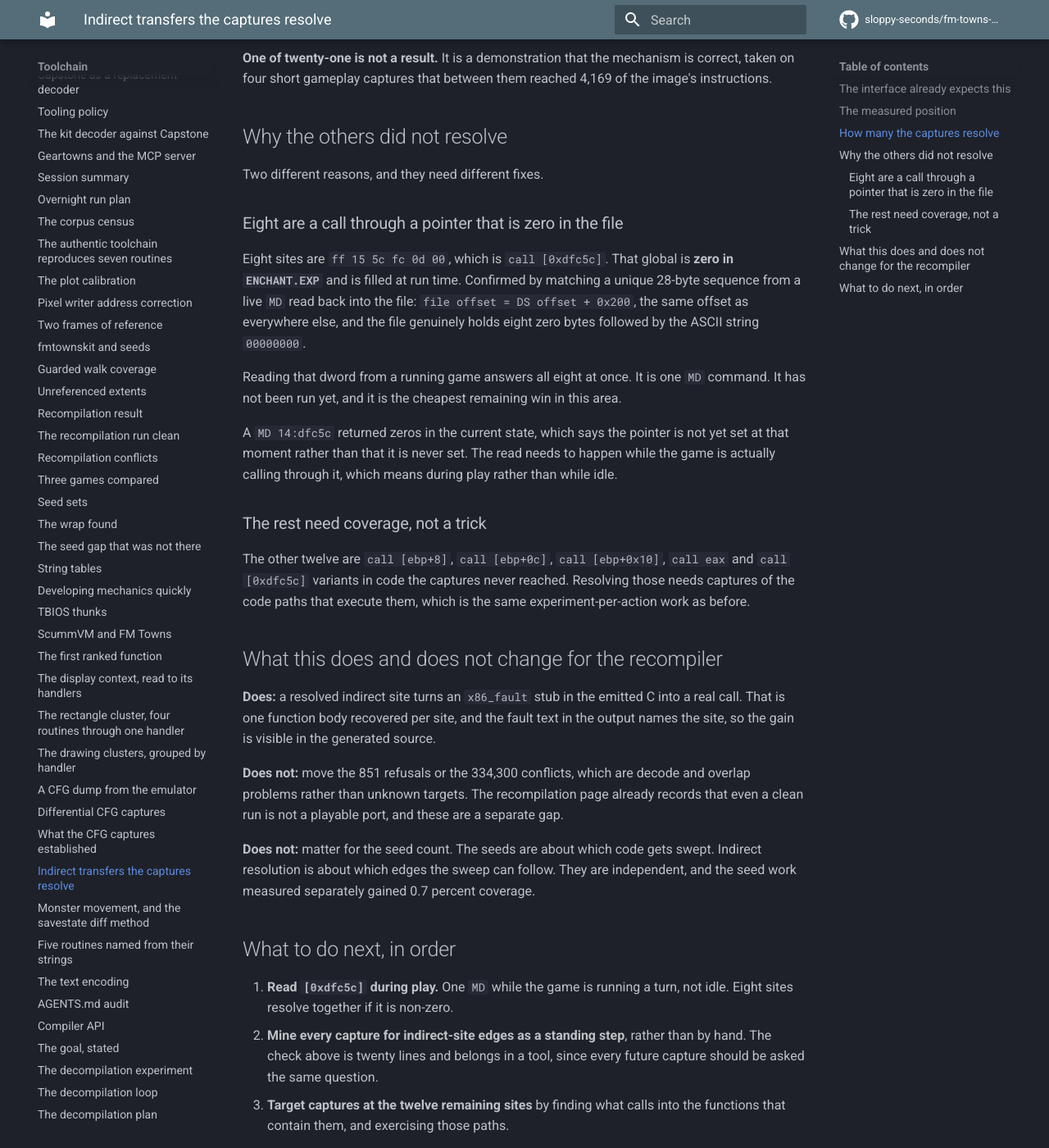
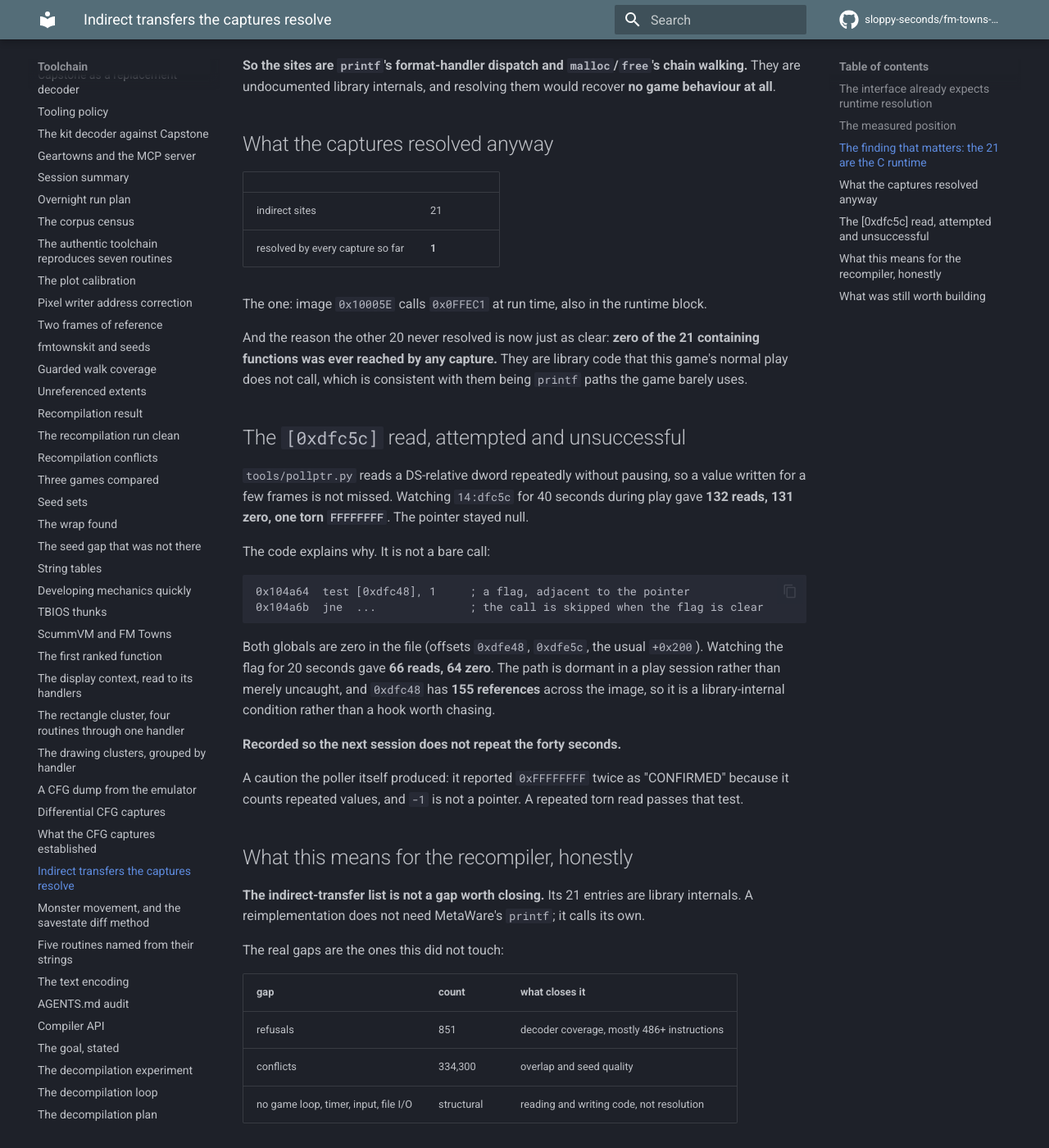
Before and after one commit to sloppy-seconds/fm-towns-ultima, an MkDocs documentation site: the page built from docs/indirect-resolution.md, in a window 1280 px wide and 1400 px high, scrolled down 1188 px. Shown: the whole window at 82% size. Built offline with MkDocs 1.6.1 and Material for MkDocs 9.7.7, drawn with Linux system fonts in a browser that asks for light colours; comment, search, counter and statistics services are not loaded; some of the changed text lies outside the part shown.

Commit message:
The 21 indirect transfers are the C runtime, not the game
Chased the eight call [0xdfc5c] sites with a poller, got zeros, and then asked what
the sites actually are instead of assuming they mattered. That was the right
question and the answer closes the whole line of work.

All 21 sites sit between image 0x102604 and 0x1051CA, one contiguous block at the
top of the image, and the strings there name it: _mwaprintf, send_pad,
each_format_directive, convert_ival, convert_pointer, out_convert_dreal,
each_item, insert_into_free_chain, search_free_chain, HEAPCODE.

_mw is MetaWare. The ff 55 08 sites are call [ebp+8], the output callback in
printf's format dispatch. The ones near HEAPCODE are malloc and free walking the
free chain.

So the unresolved list is library internals. Resolving it would recover no game
behaviour, and a reimplementation does not need MetaWare's printf because it calls
its own.

Consistent with that: zero of the 21 containing functions was ever reached by any
capture, and the one site the captures did resolve, image 0x10005E to 0xFFEC1, is
also in that library block.

The poller attempt is recorded as a negative so it is not repeated: 132 reads of
14:dfc5c over 40 seconds of play, 131 zero, one torn FFFFFFFF. The surrounding
code tests a flag at 0xdfc48 before calling, the flag has 155 references, and
watching it for 20 seconds gave 64 zeros. Dormant in a play session, not merely
uncaught, so console polling was never going to win that race.

Also records that the poller calls a repeated FFFFFFFF CONFIRMED because min-hits
counts occurrences and -1 is not a pointer. Known weakness, stated in the tool.

The real gaps are untouched by this: 851 refusals, 334300 conflicts, and the
missing game loop, timer, input and file I/O.

````diff
--- a/docs/indirect-resolution.md
+++ b/docs/indirect-resolution.md
@@ -3,92 +3,104 @@
 The question: do the CFG captures improve `fmtownskit`'s ability to decompile or recompile the game,
 as distinct from widening the static seed set.
 
-**Short answer: the mechanism works, the yield is 1 of 21 in the captures taken so far, and eight of
-the remaining twenty are resolvable in one command that has not been run.**
+**Short answer: no, and the attempt produced a better answer than a result.** The 21 unresolved
+indirect transfers are not game logic. They are MetaWare's C runtime, and chasing them was chasing the
+wrong 21 sites.
 
-## The interface already expects this
+## The interface already expects runtime resolution
 
-`references/vs-sr-dev/fmtownskit/recomp/discover.py` records indirect transfers and says what they
-are for, in its own words at the point the walker refuses to guess:
+`references/vs-sr-dev/fmtownskit/recomp/discover.py` records indirect transfers and says what they are
+for, in its own words at the point the walker refuses to guess:
 
 > Returning None is the correct answer: the transfer is indirect and unresolved, which is what
 > `indirect` means and what the runtime is for.
 
-So the runtime is the designed answer to these sites, not a workaround.
+So the mechanism is intended. The defect was in assuming the sites were interesting.
 
 ## The measured position
 
-Running `discover.load('ENCHANT.EXP')` with the current 532 seeds:
+`discover.load('ENCHANT.EXP')` with the current 532 seeds:
 
 ```
 698 functions, 547923 instructions, 1138645 bytes of code
 72 jump tables (68 bounded), 21 indirect transfers unresolved, 851 refused, 334300 conflicts
 ```
 
-The documentation said 24 unresolved. The current tool says **21**, so that figure has moved and the
-older count is stale rather than wrong-at-the-time.
+The documentation said 24 unresolved. The current tool says **21**, so that figure is stale.
 
-## How many the captures resolve
+## The finding that matters: the 21 are the C runtime
 
-Taking every edge from every capture and asking which indirect sites appear as their source:
+Every one of the 21 sites sits between image offset `0x102604` and `0x1051CA`, a contiguous block at
+the top of the image. The strings in that block name what it is:
+
+```
+_mwinit_buf      _mwaprintf       send_pad          pad_to_field_width
+each_format_directive   pre_fixup   convert_ival     convert_int_or_long
+convert_pointer  out_convert_dreal  _mwFINIT        _mwARG
+_mwdos_interface1  _mwzclose   each_item   each_free_item
+remove_from_free_chain   insert_into_free_chain   search_free_chain   HEAPCODE
+```
+
+`_mw` is MetaWare. The `ff 55 08` sites are `call [ebp+8]`, which in `printf` is the output-callback
+argument. The sites near `HEAPCODE` are the allocator walking its free chain.
+
+**So the sites are `printf`'s format-handler dispatch and `malloc`/`free`'s chain walking.** They are
+undocumented library internals, and resolving them would recover **no game behaviour at all**.
+
+## What the captures resolved anyway
 
 | | |
 |---|---|
 | indirect sites | 21 |
-| resolved by the captures | **1** |
+| resolved by every capture so far | **1** |
 
-The one: image `0x10005E` calls, at runtime, `0x0FFEC1`. The walker could not know that and the
-capture states it.
+The one: image `0x10005E` calls `0x0FFEC1` at run time, also in the runtime block.
 
-**One of twenty-one is not a result.** It is a demonstration that the mechanism is correct, taken on
-four short gameplay captures that between them reached 4,169 of the image's instructions.
+And the reason the other 20 never resolved is now just as clear: **zero of the 21 containing functions
+was ever reached by any capture.** They are library code that this game's normal play does not call,
+which is consistent with them being `printf` paths the game barely uses.
 
-## Why the others did not resolve
+## The `[0xdfc5c]` read, attempted and unsuccessful
 
-Two different reasons, and they need different fixes.
+`tools/pollptr.py` reads a DS-relative dword repeatedly without pausing, so a value written for a few
+frames is not missed. Watching `14:dfc5c` for 40 seconds during play gave **132 reads, 131 zero, one
+torn `FFFFFFFF`**. The pointer stayed null.
 
-### Eight are a call through a pointer that is zero in the file
+The code explains why. It is not a bare call:
 
-Eight sites are `ff 15 5c fc 0d 00`, which is `call [0xdfc5c]`. That global is **zero in
-`ENCHANT.EXP`** and is filled at run time. Confirmed by matching a unique 28-byte sequence from a live
-`MD` read back into the file: `file offset = DS offset + 0x200`, the same offset as everywhere else, and
-the file genuinely holds eight zero bytes followed by the ASCII string `00000000`.
+```
+0x104a64  test [0xdfc48], 1     ; a flag, adjacent to the pointer
+0x104a6b  jne  ...              ; the call is skipped when the flag is clear
+```
 
-Reading that dword from a running game answers all eight at once. It is one `MD` command. It has not
-been run yet, and it is the cheapest remaining win in this area.
+Both globals are zero in the file (offsets `0xdfe48`, `0xdfe5c`, the usual `+0x200`). Watching the flag
+for 20 seconds gave **66 reads, 64 zero**. The path is dormant in a play session rather than merely
+uncaught, and `0xdfc48` has **155 references** across the image, so it is a library-internal condition
+rather than a hook worth chasing.
 
-A `MD 14:dfc5c` returned zeros in the current state, which says the pointer is not yet set at that
-moment rather than that it is never set. The read needs to happen while the game is actually calling
-through it, which means during play rather than while idle.
+**Recorded so the next session does not repeat the forty seconds.**
 
-### The rest need coverage, not a trick
+A caution the poller itself produced: it reported `0xFFFFFFFF` twice as "CONFIRMED" because it counts
+repeated values, and `-1` is not a pointer. A repeated torn read passes that test.
 
-The other twelve are `call [ebp+8]`, `call [ebp+0c]`, `call [ebp+0x10]`, `call eax` and
-`call [0xdfc5c]` variants in code the captures never reached. Resolving those needs captures of the
-code paths that execute them, which is the same experiment-per-action work as before.
+## What this means for the recompiler, honestly
 
-## What this does and does not change for the recompiler
+**The indirect-transfer list is not a gap worth closing.** Its 21 entries are library internals. A
+reimplementation does not need MetaWare's `printf`; it calls its own.
 
-**Does:** a resolved indirect site turns an `x86_fault` stub in the emitted C into a real call. That is
-one function body recovered per site, and the fault text in the output names the site, so the gain is
-visible in the generated source.
+The real gaps are the ones this did not touch:
 
-**Does not:** move the 851 refusals or the 334,300 conflicts, which are decode and overlap problems
-rather than unknown targets. The recompilation page already records that even a clean run is not a
-playable port, and these are a separate gap.
+| gap | count | what closes it |
+|---|---|---|
+| refusals | 851 | decoder coverage, mostly 486+ instructions |
+| conflicts | 334,300 | overlap and seed quality |
+| no game loop, timer, input, file I/O | structural | reading and writing code, not resolution |
 
-**Does not:** matter for the seed count. The seeds are about which code gets swept. Indirect
-resolution is about which edges the sweep can follow. They are independent, and the seed work measured
-separately gained 0.7 percent coverage.
+## What was still worth building
 
-## What to do next, in order
-
-1. **Read `[0xdfc5c]` during play.** One `MD` while the game is running a turn, not idle. Eight sites
-   resolve together if it is non-zero.
-2. **Mine every capture for indirect-site edges as a standing step**, rather than by hand. The check
-   above is twenty lines and belongs in a tool, since every future capture should be asked the same
-   question.
-3. **Target captures at the twelve remaining sites** by finding what calls into the functions that
-   contain them, and exercising those paths.
+`tools/indirect-sites.py` asks every capture which sites it resolves. It answered "1 of 21", and then
+asked the next question by itself: why. That led to the string names, which led to the answer. The tool
+stays, because the same question will be asked of any other binary in this family and the answer may
+differ there.
 
 **[CFG findings](cfg-findings.md)** **[Recompilation](recompilation-clean.md)** **[Plan](plan.md)**
````
Also changed, not shown: 1 other file.
